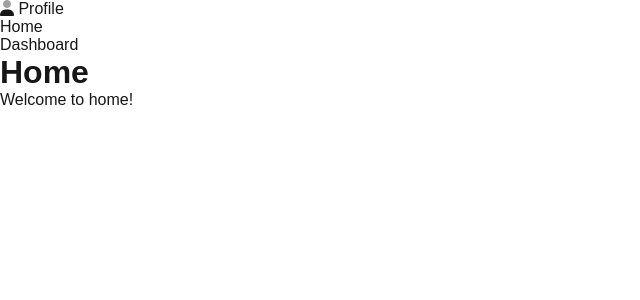
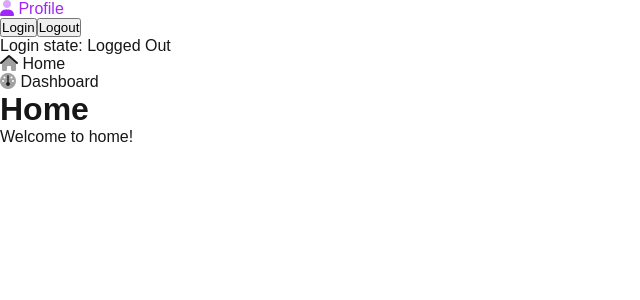
Before and after one commit to neofuture/polaris-nextjs, a Next.js app: page / in a window 1280 px wide. Shown: the top 300 px of the page, without its empty margins (0-640 px from the left). Built offline with nearby package versions, Linux system fonts and the light colour scheme.

Commit message:
added an auth context

```diff
--- a/src/app/globals.css
+++ b/src/app/globals.css
@@ -1,6 +1,7 @@
 :root {
   --background: #ffffff;
   --foreground: #171717;
+  --purple: #a126fa;
 }
 
 @media (prefers-color-scheme: dark) {
@@ -33,8 +34,13 @@ body {
 a {
   color: inherit;
   text-decoration: none;
+  transition: ease-in-out 300ms;
 }
 
+a:hover {
+  color: var(--purple);
+  transition: ease-in-out 300ms;
+}
 @media (prefers-color-scheme: dark) {
   html {
     color-scheme: dark;
--- a/src/app/layout.tsx
+++ b/src/app/layout.tsx
@@ -1,8 +1,9 @@
-import type {Metadata} from "next";
+import type { Metadata } from "next";
 import "./globals.css";
 import TopNavigation from "@/components/top-navigation/top-navigation.component";
 import Sidebar from "@/components/sidebar/sidebar.component";
 import React from "react";
+import { AuthProvider } from "@/context/AuthContext";
 
 export const metadata: Metadata = {
     title: "Polaris",
@@ -21,6 +22,7 @@ export default function RootLayout({
             <link rel="stylesheet" href="/css/duotone.min.css"/>
         </head>
         <body>
+        <AuthProvider>
             <TopNavigation/>
             <div>
                 <Sidebar/>
@@ -28,6 +30,7 @@ export default function RootLayout({
                     {children}
                 </main>
             </div>
+        </AuthProvider>
         </body>
         </html>
     );
--- a/src/components/sidebar/sidebar.component.tsx
+++ b/src/components/sidebar/sidebar.component.tsx
@@ -5,8 +5,16 @@ export default function Sidebar() {
         <aside>
             <nav>
                 <ul>
-                    <li><Link href="/">Home</Link></li>
-                    <li><Link href="/dashboard">Dashboard</Link></li>
+                    <li>
+                        <Link href="/">
+                            <i className={"fad fa-home"}/> Home
+                        </Link>
+                    </li>
+                    <li>
+                        <Link href="/dashboard">
+                            <i className={"fad fa-dashboard"}/> Dashboard
+                        </Link>
+                    </li>
                 </ul>
             </nav>
         </aside>
--- a/src/components/top-navigation/top-navigation.component.tsx
+++ b/src/components/top-navigation/top-navigation.component.tsx
@@ -1,6 +1,11 @@
+"use client";
+
 import Link from "next/link";
+import { useAuth } from "@/context/AuthContext";
 
 export default function TopNavigation() {
+    const { isLoggedIn, login, logout } = useAuth();
+
     return (
         <header>
             <nav>
@@ -12,6 +17,11 @@ export default function TopNavigation() {
                     </li>
                 </ul>
             </nav>
+            <div>
+                <button onClick={login}>Login</button>
+                <button onClick={logout}>Logout</button>
+                <p>Login state: {isLoggedIn ? "Logged In" : "Logged Out"}</p>
+            </div>
         </header>
     );
 }
--- /dev/null
+++ b/src/context/AuthContext.tsx
@@ -0,0 +1,47 @@
+"use client";
+
+import React, { createContext, useContext, useState, useEffect } from "react";
+import Cookies from "js-cookie";
+
+interface AuthContextType {
+    isLoggedIn: boolean;
+    login: () => void;
+    logout: () => void;
+}
+
+const AuthContext = createContext<AuthContextType | undefined>(undefined);
+
+export const AuthProvider: React.FC<{ children: React.ReactNode }> = ({ children }) => {
+    const [isLoggedIn, setIsLoggedIn] = useState(false);
+
+    useEffect(() => {
+        const cookieValue = Cookies.get("loggedIn");
+        if (cookieValue) {
+            setIsLoggedIn(cookieValue === "true");
+        }
+    }, []);
+
+    const login = () => {
+        setIsLoggedIn(true);
+        Cookies.set("loggedIn", "true");
+    };
+
+    const logout = () => {
+        setIsLoggedIn(false);
+        Cookies.set("loggedIn", "false");
+    };
+
+    return (
+        <AuthContext.Provider value={{ isLoggedIn, login, logout }}>
+            {children}
+        </AuthContext.Provider>
+    );
+};
+
+export const useAuth = () => {
+    const context = useContext(AuthContext);
+    if (!context) {
+        throw new Error("useAuth must be used within an AuthProvider");
+    }
+    return context;
+};
```
Also changed, not shown: package.json (+6 -4 lines), 1 other file (tests, documents, lock files or other folders). Lines whose indentation alone changed are shown as unchanged.
